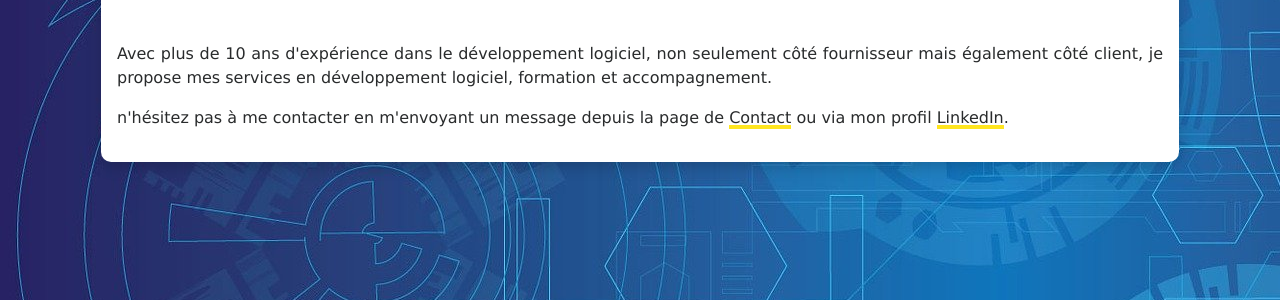
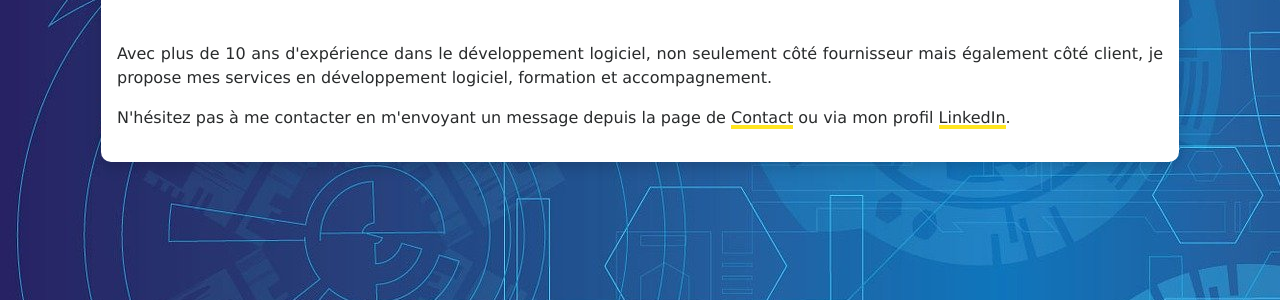
Before and after one commit to fabfont/truelines.github.io, a Jekyll site: the page built from index.md, in a window 1280 px wide. Shown: the part 238-538 px from the top of the page. Built offline with Jekyll 4.4.1, drawn with Linux system fonts in a browser that asks for light colours; nearby versions of some CDN libraries.

Commit message:
Typo correction

```diff
--- a/index.md
+++ b/index.md
@@ -23,5 +23,5 @@ scrolling="no" onload="resizeIframe(this)" allowtransparency="true"/-->
     <h1>Bienvenue</h1>
     <p>Avec plus de 10 ans d'expérience dans le développement logiciel, non seulement côté fournisseur mais également
      côté client, je propose mes services en développement logiciel, formation et accompagnement.</p>
-    <p>n'hésitez pas à me contacter en m'envoyant un message depuis la page de <a href="contact.html" target="_blank">Contact</a> ou via mon profil <a href="http://www.linkedin.com/in/FabriceFontenoy" target="_blank">LinkedIn</a>.</p>
+    <p>N'hésitez pas à me contacter en m'envoyant un message depuis la page de <a href="contact.html" target="_blank">Contact</a> ou via mon profil <a href="http://www.linkedin.com/in/FabriceFontenoy" target="_blank">LinkedIn</a>.</p>
 </div>
```
